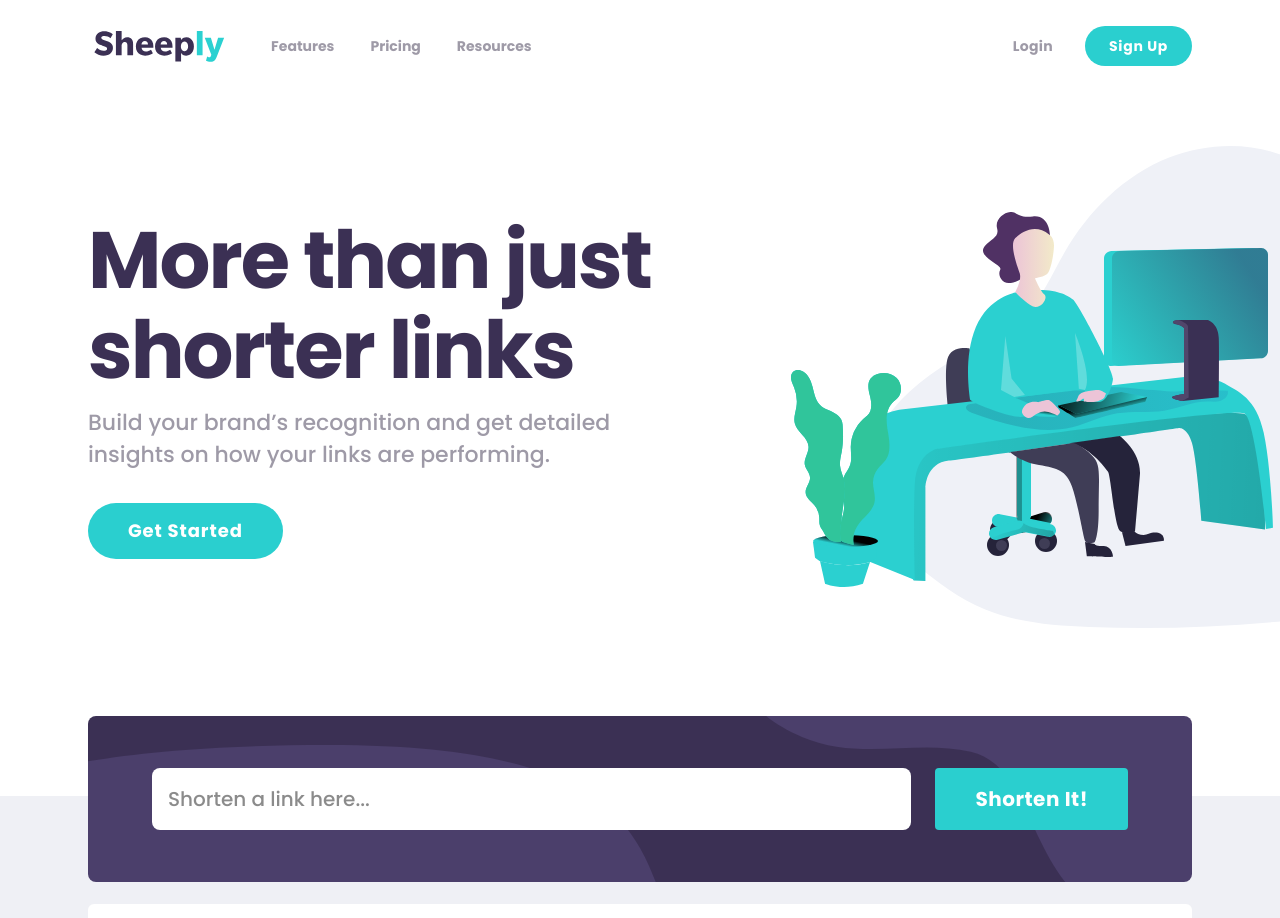
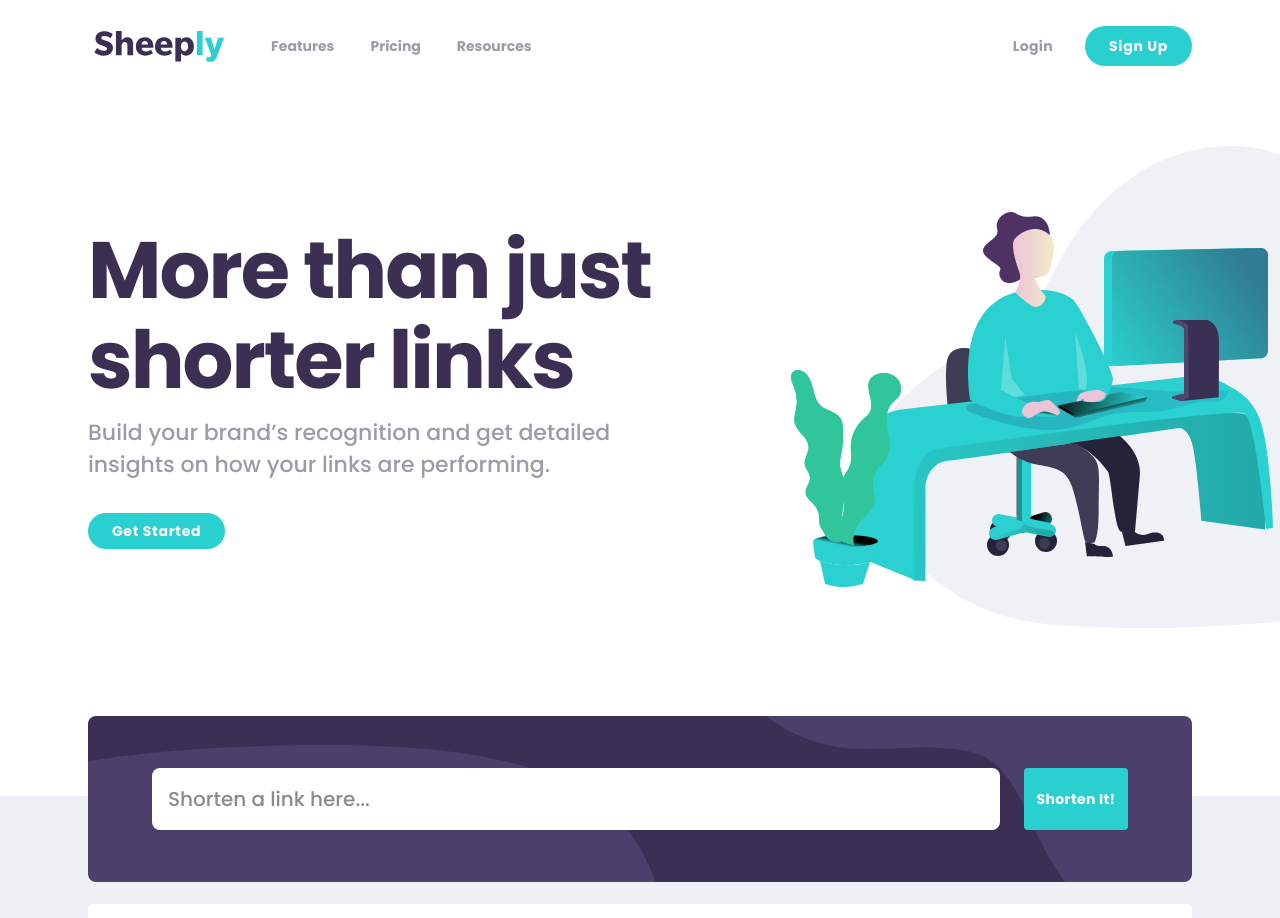
Before and after one commit to avfonseca00/sheep-ly, a Next.js app in the folder frontend/: page / in a window 1280 px wide. Shown: the top 918 px of the page. Built offline with nearby package versions, Linux system fonts and the light colour scheme.

Commit message:
fix(frontend): Change props of buttons with the right types

```diff
--- a/frontend/src/app/components/Button.tsx
+++ b/frontend/src/app/components/Button.tsx
@@ -1,15 +1,24 @@
-type Props = {
-    children: string,
-    variant: "sm" | "lg"
+import { ButtonHTMLAttributes } from "react";
+
+type ButtonSize = 'sm' | 'lg';
+
+interface ButtonProps extends ButtonHTMLAttributes<HTMLButtonElement> {
+    className?: string;
+    size?: ButtonSize;
 }
 
-export default function Button({children, variant}: Props) {
+const sizeClasses: Record<ButtonSize, string> = {
+    sm: 'text-sm px-0 w-full md:w-[104px] py-1.5',
+    lg: 'text-xl px-10 py-3.5 rounded-lg md:w-fit w-full',
+};
+export default function Button({ className = '', children, size = 'sm', ...props }: ButtonProps) {
     return (
         <button
-        className={`flex items-center justify-center w-full
+        {...props}
+        className={`flex items-center justify-center
         text-sm px-0 py-2.5 rounded-sm
-        md:w-fit ${variant==="sm"? "text-sm px-8 py-1.5" : "text-xl px-10 py-3.5 rounded-lg"}
-        bg-cyan hover:bg-cyan-900 transition-all cursor-pointer text-white font-semibold tracking-wide`}>
+        bg-cyan hover:bg-cyan-900 transition-all cursor-pointer
+        text-white font-semibold tracking-wide ${sizeClasses[size]} ${className}`}>
             {children}
         </button>
     )
--- a/frontend/src/app/components/ButtonLink.tsx
+++ b/frontend/src/app/components/ButtonLink.tsx
@@ -1,13 +1,14 @@
-type Props = {
-    children: string
+import { ButtonHTMLAttributes } from "react";
+
+interface ButtonProps extends ButtonHTMLAttributes<HTMLButtonElement> {
+    className?: string;
 }
-
-export default function ButtonLink({children}: Props) {
+export default function ButtonLink({className, children}: ButtonProps) {
     return (
         <button
-        className="flex
+        className={`flex
         justify-center text-grayish-violet hover:text-very-dark-violet transition-all
-        cursor-pointer text-sm font-bold px-4 py-2.5 rounded-sm tracking-wide">
+        cursor-pointer text-sm font-bold px-4 py-2.5 rounded-sm tracking-wide ${className}`}>
             {children}
         </button>
     )
--- a/frontend/src/app/components/ButtonRounded.tsx
+++ b/frontend/src/app/components/ButtonRounded.tsx
@@ -1,14 +1,27 @@
-type Props = {
-    children: string,
-    variant: "sm" | "lg"
+import { AnchorHTMLAttributes } from "react";
+
+type ButtonSize = 'sm' | 'md' | 'lg';
+
+interface ButtonProps extends AnchorHTMLAttributes<HTMLAnchorElement> {
+    className?: string;
+    size?: ButtonSize;
+    link?: string;
 }
 
-export default function ButtonRounded({children, variant}: Props) {
+const sizeClasses: Record<ButtonSize, string> = {
+    sm: 'text-sm px-6 py-2',
+    md: 'py-2 px-4 text-base',
+    lg: 'text-lg px-10 py-3.5',
+};
+export default function ButtonRounded({className, children, size = "sm", link, ...props}: ButtonProps) {
     return (
-        <a href="#"
+        <a
+        {...props}
+        href={link}
         className={`flex
-        justify-center items-center w-fit bg-cyan hover:bg-cyan-900 transition-all text-white
-        ${variant==='sm'? 'text-sm': 'text-lg'} font-bold ${variant==='sm'? 'px-6 py-2': 'px-10 py-3.5'} rounded-full tracking-wider`}>
+        justify-center items-center w-fit bg-cyan hover:bg-cyan-900
+        transition-all text-white
+        font-bold rounded-full tracking-wider ${sizeClasses[size]} ${className}`}>
             {children}
         </a>
     )
```
